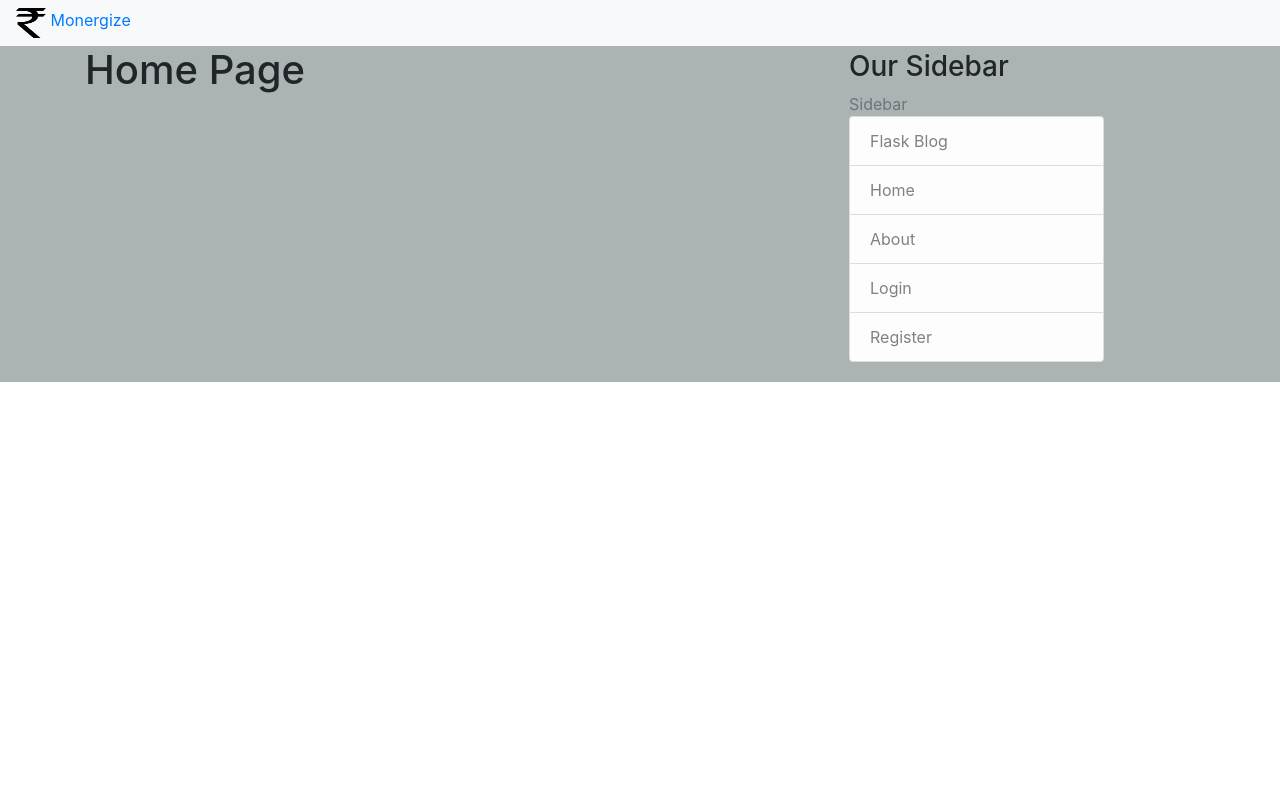
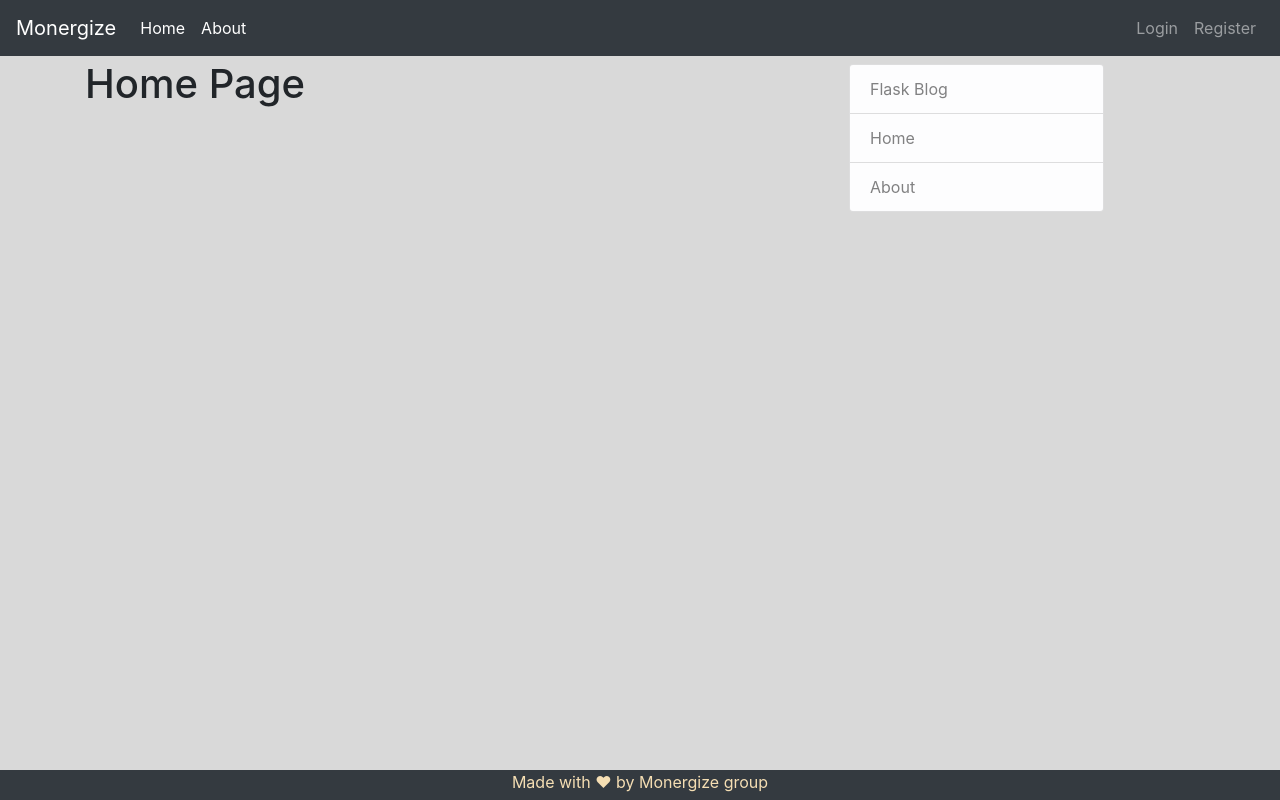
Before and after one commit to samarth1107/Bank_management, a Flask app: page /home in a window 1280 px wide. Run offline with Flask 2, Linux system fonts and the light colour scheme; parts of the project's set-up code (start-up, migrations or seed data) failed here and were passed over; some libraries are stand-ins or nearby versions.

Commit message:
Front end improvement

```diff
--- a/static/css/main.css
+++ b/static/css/main.css
@@ -1,107 +1,35 @@
+html {
+  position: relative;
+  min-height: 100%;
+}
+
 body {
-    background: #fafafaa8;
-    color: #333333;
-    margin-top: 5rem;
-    padding-top: 100;
+    margin: 60px 0 30px;
+    padding-bottom: 6rem;
   }
 
-h1, h2, h3, h4, h5, h6 {
-  color: #444444;
-}
 
-.topnav {
-  background-color: #333;
-  overflow: hidden;
-}
-
-  /* Style the links inside the navigation bar */
-.topnav a {
-  float: left;
-  color: #000000;
-  text-align: center;
-  padding: 14px 16px;
-  text-decoration: none;
-  font-size: 17px;
-}
-
-/* Change the color of links on hover */
-.topnav a:hover {
-  background-color: #ddd;
-  color: black;
-}
-
-/* Add a color to the active/current link */
-.topnav a.active {
-  background-color: #4CAF50;
-  color: white;
-}
-
-.bg-steel {
-  background-color: #5f788a;
-}
-
-.site-header .navbar-nav .nav-link {
-  color: #cbd5db;
-}
-
-.site-header .navbar-nav .nav-link:hover {
-  color: #ffffff;
-}
-
-.site-header .navbar-nav .nav-link.active {
-  font-weight: 500;
-}
-
-.content-section {
-  background: black;
-  padding: 10px 20px;
-  border: 1px solid black !important;
-  border-radius: 3px;
-  margin-bottom: 20px;
-  overflow: hidden;
-  opacity: 0;
-}
-
-.article-title {
-  color: #444444;
-}
-a.article-title:hover {
-  color: #428bca;
-  text-decoration: none;
-}
-.article-content {
-  white-space: pre-line;
-}
-.article-img {
-  height: 65px;
-  width: 65px;
-  margin-right: 16px;
-}
-.article-metadata {
-  padding-bottom: 1px;
-  margin-bottom: 4px;
-  border-bottom: 1px solid #e3e3e3;
-}
-.article-metadata a:hover {
-  color: #333;
-  text-decoration: none;
-}
-.article-svg {
-  width: 25px;
-  height: 25px;
-  vertical-align: middle;
-}
-.account-img {
-  height: 125px;
-  width: 125px;
-  margin-right: 20px;
-  margin-bottom: 16px;
-}
-.account-heading {
-  font-size: 2.5rem;
+.container{
+  margin: 0 auto -50px;
 }
 
 .round_border{
-  border: 10px solid black;
-  border-radius: 2px;
+  border: 2px solid #343a40;
+  border-radius: 8px;
 }
+
+.round_border_small{
+  border: 1px solid #343a40;
+  border-radius: 8px;
+}
+
+.footer {
+  position: absolute;
+  right: 0;
+  bottom: 0;
+  left: 0;
+  height: 30px;
+  background-color: #343a40;
+  text-align: center;
+  color: wheat;
+}
--- a/templates/home.html
+++ b/templates/home.html
@@ -5,6 +5,9 @@
     <p>{{ message }}</p>
     {% endif %}
 
-    <h1>Home Page</h1>
+    <div class="page-header">
+        <h1>Home Page</h1>
+    </div>
+
 
 {% endblock content %}
--- a/templates/layout.html
+++ b/templates/layout.html
@@ -8,7 +8,7 @@
     <!-- Bootstrap CSS -->
     <link rel="stylesheet" href="https://maxcdn.bootstrapcdn.com/bootstrap/4.0.0/css/bootstrap.min.css" integrity="sha384-Gn5384xqQ1aoWXA+058RXPxPg6fy4IWvTNh0E263XmFcJlSAwiGgFAW/dAiS6JXm" crossorigin="anonymous">
 
-    <link rel="stylesheet" href="{{ url_for('static', filename='main.css') }}"type="text/css">
+    <link rel="stylesheet" href="{{ url_for('static', filename='css/main.css') }}" type="text/css">
 
     {% if title %}
         <title>{{ title }}</title>
@@ -17,20 +17,42 @@
     {% endif %}
 
 </head>
-<body>
+<body style="background-color: #00000026">
 
-  <div class="container-fullwidth">
-    <nav class="navbar navbar-light bg-light">
-      <a href="{{ url_for('home') }}">
-        <img src="/static/css/Indian_rupee.png" class="d-inline-block align-top" alt="Indian rupee" height="30" width="30">
-        Monergize
-      </a>
+  <header>
+    <!-- Fixed navbar -->
+    <nav class="navbar navbar-expand-md navbar-dark fixed-top bg-dark">
+
+      <a class="navbar-brand" href="#">Monergize</a>
+      <button class="navbar-toggler" type="button" data-toggle="collapse" data-target="#navbarCollapse" aria-controls="navbarCollapse" aria-expanded="false" aria-label="Toggle navigation">
+        <span class="navbar-toggler-icon"></span>
+      </button>
+
+      <div class="collapse navbar-collapse" id="navbarCollapse">
+        <ul class="navbar-nav mr-auto">
+          <li class="nav-item">
+            <a class="nav-link active" href="{{ url_for('home') }}">Home <span class="sr-only">(current)</span></a>
+          </li>
+          <li class="nav-item">
+            <a class="nav-link active" href="{{ url_for('about') }}">About <span class="sr-only">(current)</span></a>
+          </li>
+        </ul>
+
+        {% if current_user.is_authenticated %}
+        <div class="navbar-nav">
+          <a class="nav-item nav-link" href="#">Logout</a>
+        </div>
+        {% else %}
+        <div class="navbar-nav">
+          <a class="nav-item nav-link" href="{{ url_for('login') }}">Login</a>
+          <a class="nav-item nav-link" href="{{ url_for('home') }}">Register</a>
+        </div>
+        {% endif %}
+      </div>
     </nav>
-  </div>
+  </header>
 
-  <div class="row" style="background-color: rgb(171, 179, 179);">
-    <main role="main" class="container">
-
+  <main role="main" class="container">
       <div class="row">
 
         <div class="col-md-8">
@@ -48,14 +70,9 @@
 
         <div class="col-md-3 m-1">
           <div class="content-section">
-            <h3>Our Sidebar</h3>
-            <p class='text-muted'>Sidebar
-
+            <p class='text-muted'>
 
               {% if current_user.is_authenticated %}
-              <a class="list-group-item list-group-item-light" href="{{ url_for('home') }}">Home</a>
-              <a class="list-group-item list-group-item-light" href="{{ url_for('about') }}">About</a>
-              <a class="list-group-item list-group-item-light" href="{{ url_for('logout') }}">Logout</a>
               <a class="list-group-item list-group-item-light" href="{{ url_for('account') }}">Account</a>
               <a class="list-group-item list-group-item-light" href="{{ url_for('summary') }}">Summary</a>
               <a class="list-group-item list-group-item-light" href="{{ url_for('debit') }}">Transfer</a>
@@ -63,8 +80,6 @@
               <a class="list-group-item list-group-item-light" href="/">Flask Blog</a>
               <a class="list-group-item list-group-item-light" href="{{ url_for('home') }}">Home</a>
               <a class="list-group-item list-group-item-light" href="{{ url_for('about') }}">About</a>
-              <a class="list-group-item list-group-item-light" href="{{ url_for('login') }}">Login</a>
-              <a class="list-group-item list-group-item-light" href="{{ url_for('home') }}">Register</a>
               {% endif %}
 
             </p>
@@ -72,8 +87,10 @@
         </div>
 
       </div>
+  </main>
 
-    </main>
+  <div class="footer">
+      <p>Made with &hearts; by Monergize group</p>
   </div>
 
     <!-- Optional JavaScript -->
```
Also changed, not shown: templates/account.html (+5 -11 lines), templates/debit.html (+3 -8 lines), templates/summary.html (+4 -10 lines).
